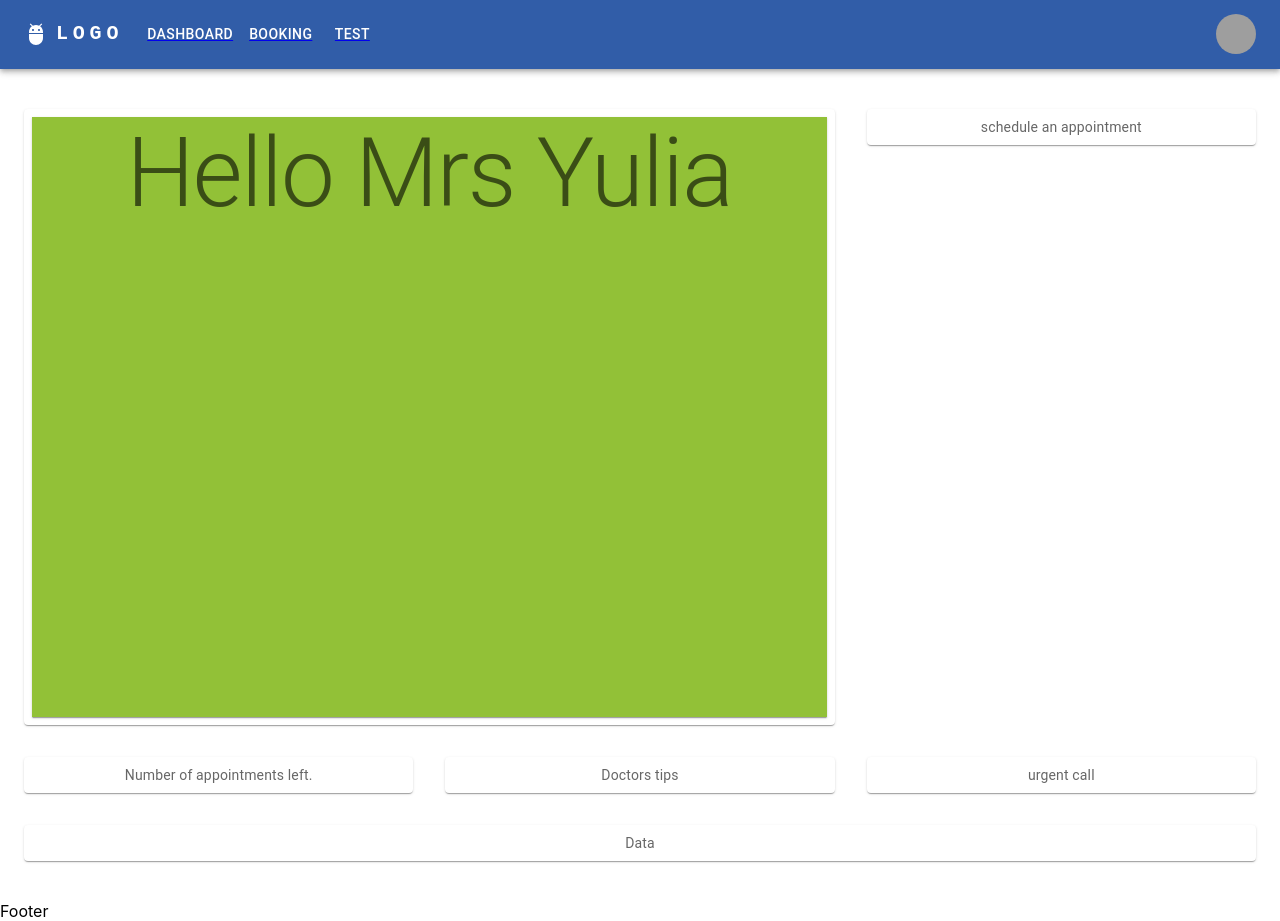
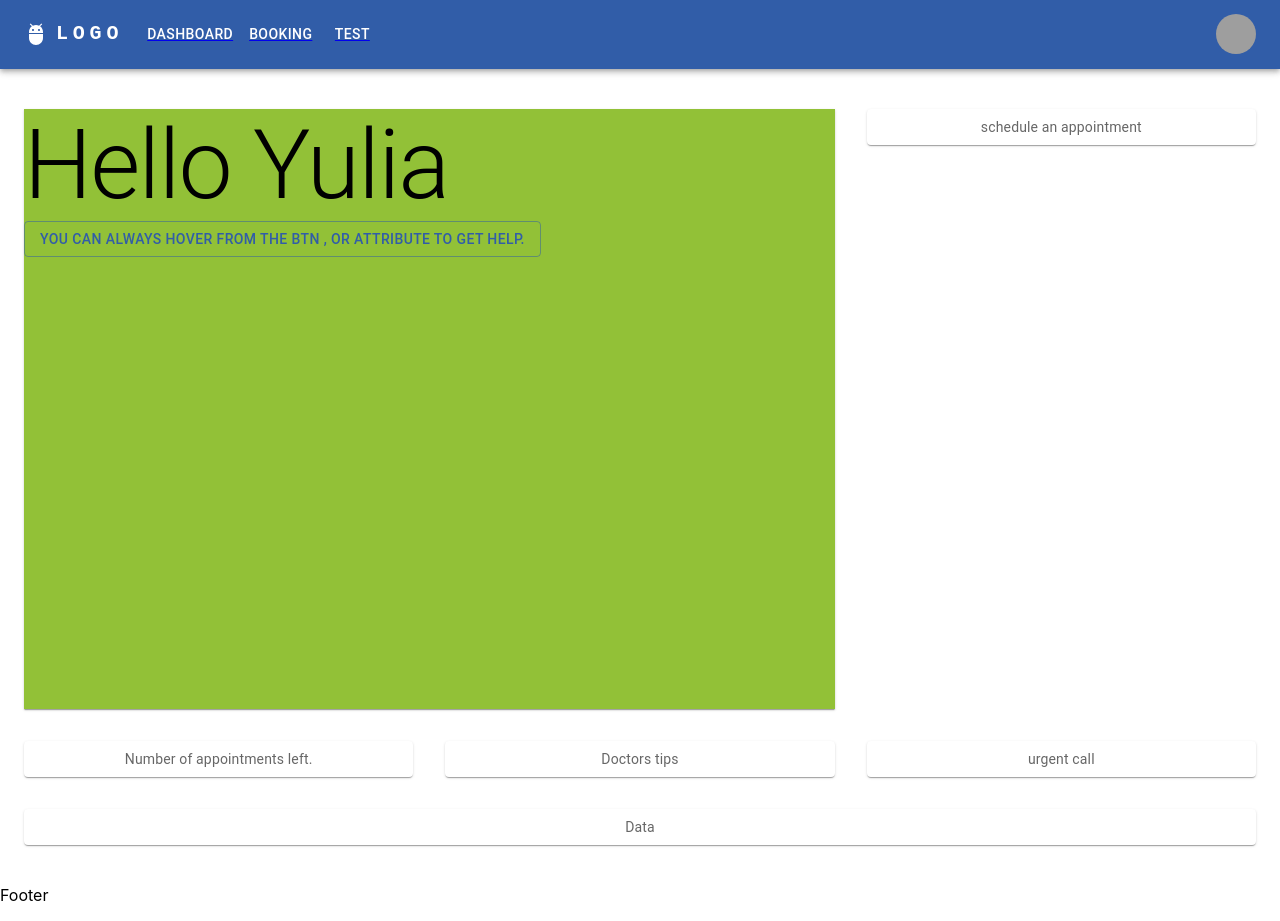
Before and after one commit to tkalejandro/POC-nefrologo-en-linea, a React (Create React App) app: page / in a window 1280 px wide. Built offline with nearby package versions, Linux system fonts and the light colour scheme; grey boxes are pictures that could not be loaded.

Commit message:
more dummye xample for yulia.

```diff
--- a/src/pages/Dashboard/DashboardPage.tsx
+++ b/src/pages/Dashboard/DashboardPage.tsx
@@ -23,6 +23,8 @@ const DashboardPage = () => {
    *
    * Material UI tips:  DIV are now BOX, P are now Typography. Each one has special properties, there is almost no need to write fontSizes colors, etc etc. Is all inbuilt and can be call in the component
    *
+   * Noramlly you can target the colors primary , secondary directly (will have contrast text automatically) or targeting via theme.palette.primary...  you can find the dark light and contrast text version
+   *
    * MAYBE WE NEED TO EXPLORE COOL DASHBOARD IDEAS. Keep it simple to the GRID. The main goal is to understand MATERIAL UI.
    */
 
@@ -39,9 +41,7 @@ const DashboardPage = () => {
     <Box sx={{ flexGrow: 1 }}>
       <Grid container spacing={4}>
         <Grid item xs={12} md={8}>
-          <Item>
             <Welcome />
-          </Item>
         </Grid>
         <Grid item xs={12} md={4}>
           <Item> schedule an appointment</Item>
--- a/src/pages/Dashboard/components/Welcome/Welcome.tsx
+++ b/src/pages/Dashboard/components/Welcome/Welcome.tsx
@@ -1,5 +1,4 @@
-import { Typography } from '@mui/material'
-import { Box } from '@mui/system'
+import {  Button, Typography, Box } from '@mui/material'
 import React from 'react'
 
 //RAFCE
@@ -10,10 +9,13 @@ import React from 'react'
  */
 const Welcome = () => {
   return (
-    <Box sx={ (theme) => ({boxShadow: 1, background: theme.palette.secondary.main, height: 600})}>
+    <Box sx={ (theme) => ({boxShadow: 1, backgroundColor: theme.palette.secondary.main, height: 600})}>
         <Typography variant="h1">
-            Hello Mrs Yulia
+            Hello Yulia
         </Typography>
+        <Button color="primary" variant="outlined">
+          you can always hover from the btn , or attribute to get help.
+        </Button>
     </Box>
   )
 }
--- a/src/theme/darkTheme/darkTheme.ts
+++ b/src/theme/darkTheme/darkTheme.ts
@@ -11,6 +11,23 @@ const theme = createTheme({
         secondary: {
             main: '#315da8',
         },
+        error: {
+            main: '#f44336',
+        },
+        warning: {
+            main: '#ff9800',
+        },
+        info: {
+            main: '#2196f3',
+        },
+        success: {
+            main: '#4caf50',
+        },
+        background: {
+            default: '#303030',
+            paper: '#424242'
+        },
+        divider: 'rgba(0,0,0,0.12)',
     }
 });
 
--- a/src/theme/lightTheme/lightTheme.ts
+++ b/src/theme/lightTheme/lightTheme.ts
@@ -7,11 +7,28 @@ const theme = createTheme({
   palette: {
     mode: 'light',
     primary: {
-        main: '#315da8',
-      },
-      secondary: {
-        main: '#92c137',
-      },
+      main: '#315da8',
+    },
+    secondary: {
+      main: '#92c137',
+    },
+    error: {
+      main: '#f44336',
+    },
+    warning: {
+      main: '#ff9800',
+    },
+    info: {
+      main: '#2196f3',
+    },
+    success: {
+      main: '#4caf50',
+    },
+    background: {
+      default: '#f6f5f0',
+      paper: '#fff',
+    },
+    divider: 'rgba(0,0,0,0.12)',
   },
 });
 
```
